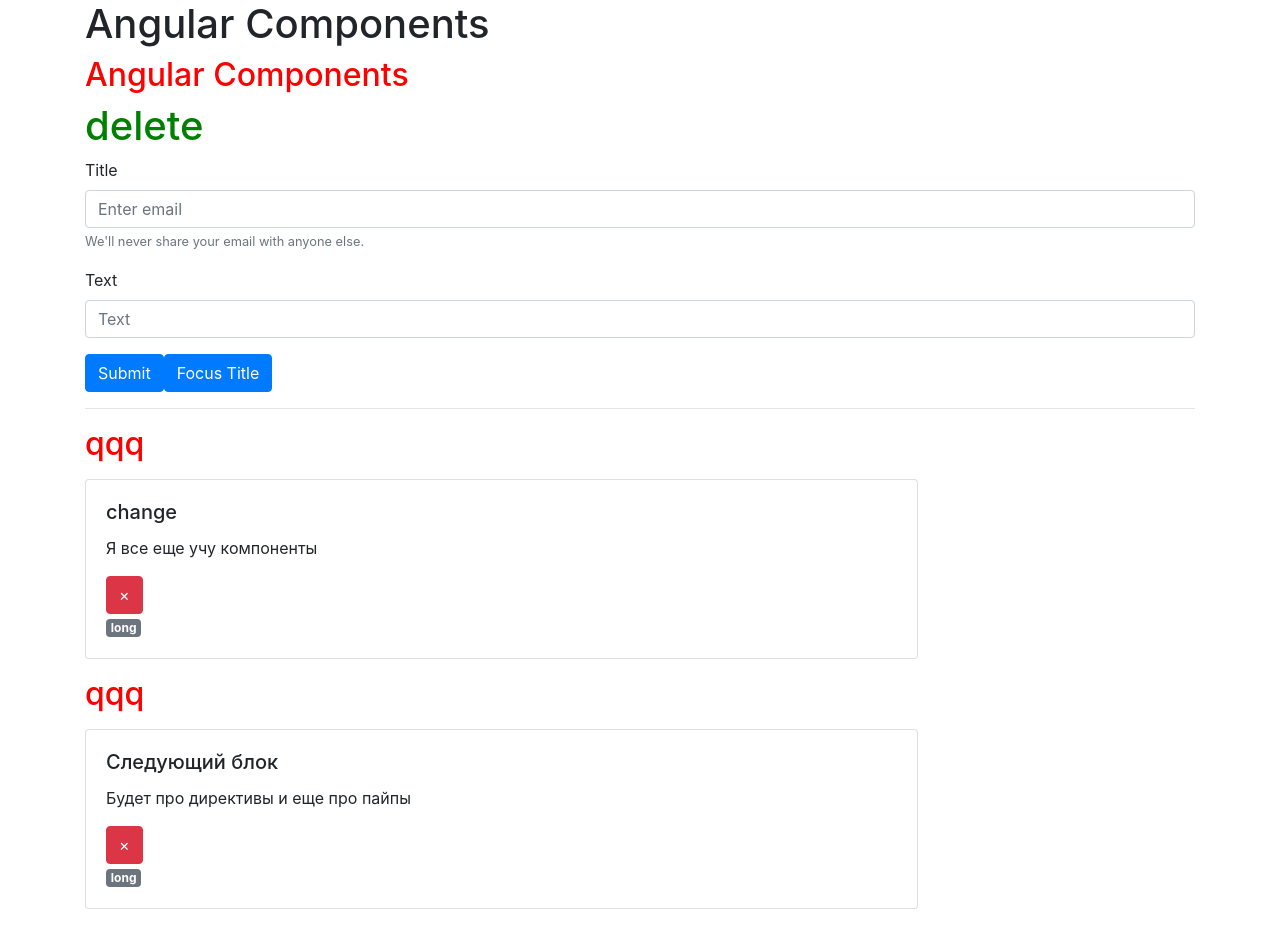
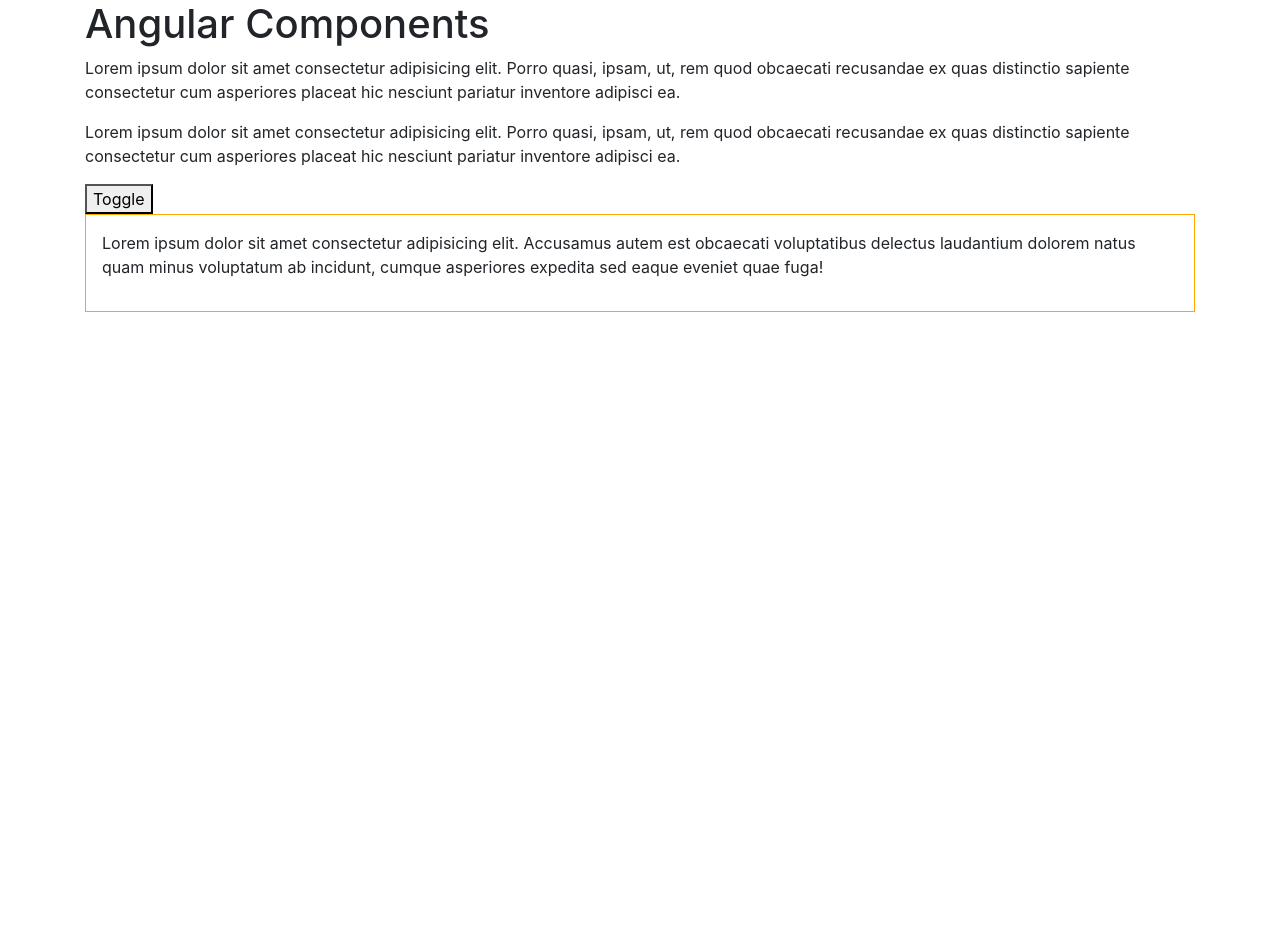
Before and after one commit to kine1991/angular-app, an Angular app: page / in a window 1280 px wide. After the commit the page ends 800 px from the top, so only its background shows below. Built offline with nearby package versions, Linux system fonts and the light colour scheme.

Commit message:
added directive

```diff
--- a/src/app/app.component.html
+++ b/src/app/app.component.html
@@ -1,6 +1,21 @@
 <div class="container">
     <h1>Angular Components</h1>
-    <h2>Angular Components</h2>
+
+    <p [appStyle]="'red'" [dStyles]="{border: '1px solid blue', borderRadius: '5px'}">Lorem ipsum dolor sit amet consectetur adipisicing elit. Porro quasi, ipsam, ut, rem quod obcaecati recusandae ex quas distinctio sapiente consectetur cum asperiores placeat hic nesciunt pariatur inventore adipisci ea.</p>
+    <p [appStyle]="'blue'" [dStyles]="{border: '1px solid blue', borderRadius: '5px'}">Lorem ipsum dolor sit amet consectetur adipisicing elit. Porro quasi, ipsam, ut, rem quod obcaecati recusandae ex quas distinctio sapiente consectetur cum asperiores placeat hic nesciunt pariatur inventore adipisci ea.</p>
+
+    <button (click)="isVisible = !isVisible">Toggle</button>
+
+    <!-- <div *ngIf="isVisible; else visible"  class="wrap"><p>Lorem ipsum dolor sit amet consectetur adipisicing elit. Accusamus autem est obcaecati voluptatibus delectus laudantium dolorem natus quam minus voluptatum ab incidunt, cumque asperiores expedita sed eaque eveniet quae fuga!</p></div>
+    <ng-template #visible>else</ng-template> -->
+    <!-- <ng-template [ngIf]="isVisible">
+        <div class="wrap"><p>Lorem ipsum dolor sit amet consectetur adipisicing elit. Accusamus autem est obcaecati voluptatibus delectus laudantium dolorem natus quam minus voluptatum ab incidunt, cumque asperiores expedita sed eaque eveniet quae fuga!</p></div>
+    </ng-template> -->
+
+
+    <div class="wrap" *appIfnot="!isVisible"><p>Lorem ipsum dolor sit amet consectetur adipisicing elit. Accusamus autem est obcaecati voluptatibus delectus laudantium dolorem natus quam minus voluptatum ab incidunt, cumque asperiores expedita sed eaque eveniet quae fuga!</p></div>
+
+    <!-- <h2>Angular Components</h2>
 
     <app-post-form
     (onAdd)="updatePosts($event)"
@@ -17,5 +32,5 @@
                 <span class="badge badge-secondary">short</span>
             </ng-template>
         </div>
-    </app-post>
+    </app-post> -->
 </div>
--- a/src/app/app.component.scss
+++ b/src/app/app.component.scss
@@ -4,3 +4,8 @@
 .blue {
     background: 'blue !important'
 }
+
+.wrap{
+    border: 1px orange solid;
+    padding: 1rem;
+}
--- a/src/app/app.component.ts
+++ b/src/app/app.component.ts
@@ -32,4 +32,6 @@
       this.posts[0].title = "change"
     },5000)
   }
+
+  isVisible = true;
 }
--- a/src/app/app.module.ts
+++ b/src/app/app.module.ts
@@ -5,12 +5,16 @@
 import { FormsModule } from '@angular/forms';
 import { PostFormComponent } from './post-form/post-form.component';
 import { PostComponent } from './post/post.component';
+import { StyleDirective } from './directives/style.directive';
+import { IfnotDirective } from './directives/ifnot.directive';
 
 @NgModule({
   declarations: [
     AppComponent,
     PostFormComponent,
-    PostComponent
+    PostComponent,
+    StyleDirective,
+    IfnotDirective,
   ],
   imports: [
     BrowserModule,
--- /dev/null
+++ b/src/app/directives/ifnot.directive.ts
@@ -0,0 +1,17 @@
+import { Directive, Input, TemplateRef, ViewContainerRef } from '@angular/core';
+
+@Directive({
+  selector: '[appIfnot]'
+})
+export class IfnotDirective {
+
+  @Input('appIfnot') set ifNot(condition: boolean){
+    if(!condition){
+      this.viewContainer.createEmbeddedView(this.templateRef)
+    } else {
+      this.viewContainer.clear()
+    }
+  }
+  constructor(private templateRef: TemplateRef<any>, private viewContainer: ViewContainerRef) { }
+
+}
--- /dev/null
+++ b/src/app/directives/style.directive.ts
@@ -0,0 +1,35 @@
+import { Directive, ElementRef, Renderer2, HostListener, Input, HostBinding } from '@angular/core';
+
+@Directive({
+    selector: '[appStyle]' // [] - для того чтобы  ангуляр понимал что это атрибут а не тег
+})
+export class StyleDirective {
+    @Input('appStyle') color: string = 'blue'
+    @Input() dStyles: {border?: string, fontWeight?: string, borderRadius: string}
+
+    constructor(private el: ElementRef, private r: Renderer2){
+
+    }
+
+    @HostBinding('style.color') elColor = null
+
+    @HostListener('click', ['$event.target']) onClick(event: Event){
+        console.log(event)
+    }
+
+    @HostListener('mouseenter') onEnter(){
+        this.elColor = this.color
+        // this.r.setStyle(this.el.nativeElement, 'color', this.color)
+        // this.r.setStyle(this.el.nativeElement, 'fontWeight', this.dStyles.fontWeight)
+        // this.r.setStyle(this.el.nativeElement, 'border', this.dStyles.border)
+        // this.r.setStyle(this.el.nativeElement, 'borderRadius', this.dStyles.borderRadius)
+    }
+    @HostListener('mouseleave') onLeave(){
+        this.elColor = null
+        // this.r.setStyle(this.el.nativeElement, 'color', null)
+        // this.r.setStyle(this.el.nativeElement, 'fontWeight', null)
+        // this.r.setStyle(this.el.nativeElement, 'border', null)
+        // this.r.setStyle(this.el.nativeElement, 'borderRadius', null)
+    }
+
+}
```
